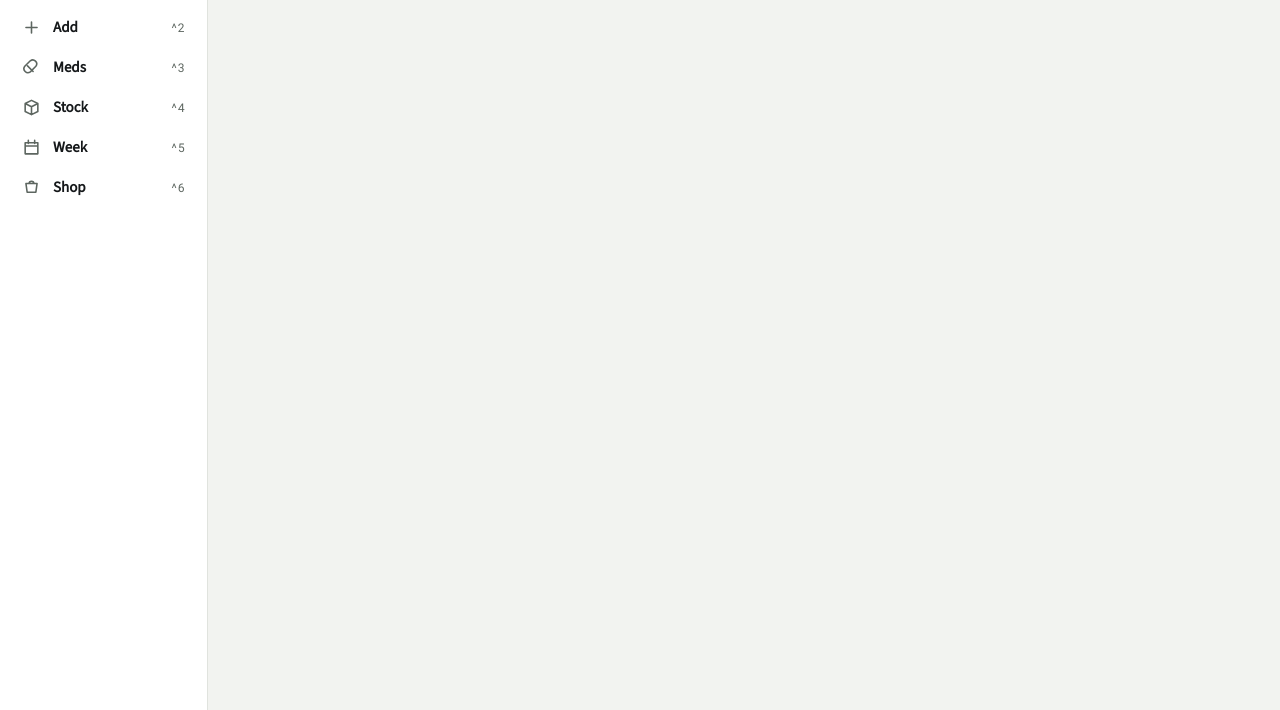
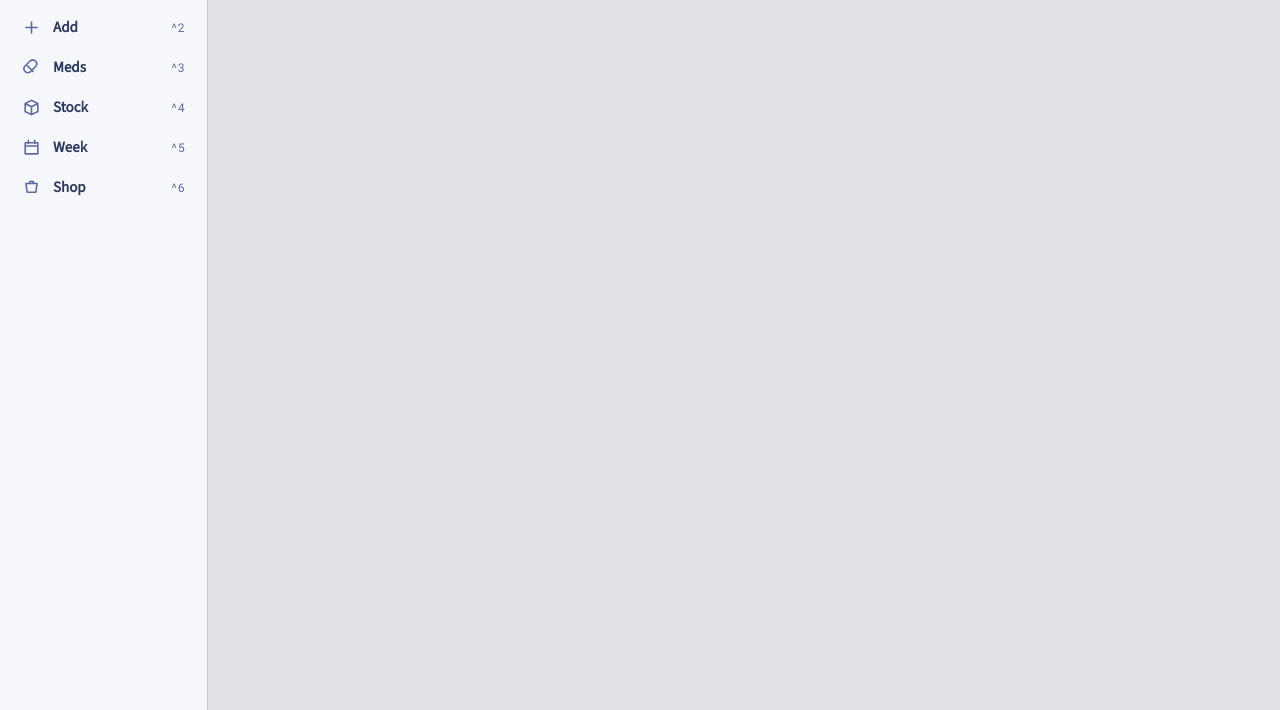
Before and after one commit to sudo-panda/privatei, a website built with Vite: page ui/index.html in a window 1280 px wide. Shown: the part 90-800 px from the top of the page. Built offline with nearby package versions, Linux system fonts and the light colour scheme.

Commit message:
Tokyo Night colours (Day in light mode) and a thin-line eye icon; v0.3.0
Co-Authored-By: Claude Opus 5.5 <noreply@anthropic.com>

```diff
--- a/Cargo.toml
+++ b/Cargo.toml
@@ -3,7 +3,7 @@ resolver = "2"
 members = ["crates/privatei-core", "apps/desktop"]
 
 [workspace.package]
-version = "0.2.1"
+version = "0.3.0"
 edition = "2021"
 license = "UNLICENSED"
 
--- a/apps/desktop/tauri.conf.json
+++ b/apps/desktop/tauri.conf.json
@@ -1,7 +1,7 @@
 {
   "$schema": "https://schema.tauri.app/config/2",
   "productName": "PrivateI",
-  "version": "0.2.1",
+  "version": "0.3.0",
   "identifier": "app.privatei.desktop",
   "build": {
     "frontendDist": "../../ui/dist",
--- a/package.json
+++ b/package.json
@@ -1,7 +1,7 @@
 {
   "name": "privatei",
   "private": true,
-  "version": "0.2.1",
+  "version": "0.3.0",
   "type": "module",
   "scripts": {
     "dev": "vite --config ui/vite.config.js",
--- a/ui/src/screens/today.js
+++ b/ui/src/screens/today.js
@@ -66,7 +66,7 @@ function render() {
     h('div', { class: `bar ${d.over ? 'over' : ''}`, role: 'progressbar', 'aria-label': 'Energy against target', 'aria-valuemin': 0, 'aria-valuemax': n0(d.target), 'aria-valuenow': n0(d.kcal) }, h('span', { style: `width:${kPct}%` })),
     h('div', { class: 'row spread' }, h('h3', { text: 'Protein' }), h('span', { class: `small ${d.protMet ? 'ok' : 'muted'}`, text: d.protMet ? 'Floor reached' : `${n1(d.protFloor - d.prot)} g to go` })),
     h('div', { class: 'row' }, h('span', { class: 'big', 'data-testid': 'prot', text: n1(d.prot) }), h('span', { class: 'muted num', text: `/ ${n0(d.protFloor)} g` })),
-    h('div', { class: `bar ${d.protMet ? 'good' : ''}`, role: 'progressbar', 'aria-label': 'Protein against floor', 'aria-valuemin': 0, 'aria-valuemax': n0(d.protFloor), 'aria-valuenow': n1(d.prot) }, h('span', { style: `width:${pPct}%` })),
+    h('div', { class: `bar prot ${d.protMet ? 'good' : ''}`, role: 'progressbar', 'aria-label': 'Protein against floor', 'aria-valuemin': 0, 'aria-valuemax': n0(d.protFloor), 'aria-valuenow': n1(d.prot) }, h('span', { style: `width:${pPct}%` })),
     d.burn > 0
       ? h(
           'label',
--- a/ui/src/styles.css
+++ b/ui/src/styles.css
@@ -1,16 +1,19 @@
 :root {
-  --bg: #F2F3F0;
-  --surface: #FFFFFF;
-  --line: #E0E3DE;
-  --ink: #15181A;
-  --muted: #5D6660;
-  --accent: #0F5257;
-  --warn: #9A5F10;
-  --over: #B4463F;
-  --good: #2E6B3F;
+  /* Tokyo Night Day */
+  --bg: #E1E2E7;
+  --surface: #F6F7FA;
+  --line: #C4C8DA;
+  --ink: #2F3A5F;
+  --muted: #5E6A9E;
+  --accent: #9854F1;
+  --energy: #2E7DE9;
+  --protein: #587539;
+  --warn: #B15C00;
+  --over: #F52A65;
+  --good: #587539;
   --on-accent: #FFFFFF;
-  --soft: rgba(15, 82, 87, 0.08);
-  --shadow: 0 1px 2px rgba(21, 24, 26, 0.06), 0 2px 8px rgba(21, 24, 26, 0.04);
+  --soft: rgba(152, 84, 241, 0.10);
+  --shadow: 0 1px 2px rgba(47, 58, 95, 0.06), 0 2px 8px rgba(47, 58, 95, 0.05);
   --radius: 14px;
   --f-head: "Archivo", -apple-system, BlinkMacSystemFont, "Helvetica Neue", sans-serif;
   --f-body: "Source Sans 3", -apple-system, BlinkMacSystemFont, "Helvetica Neue", sans-serif;
@@ -20,17 +23,20 @@
 
 @media (prefers-color-scheme: dark) {
   :root {
-    --bg: #15181A;
-    --surface: #1E2224;
-    --line: #2E3437;
-    --ink: #E8EBE6;
-    --muted: #9BA49D;
-    --accent: #6FB57F;
-    --warn: #D99A4E;
-    --over: #E8776B;
-    --good: #6FD08C;
-    --on-accent: #15181A;
-    --soft: rgba(111, 181, 127, 0.12);
+    /* Tokyo Night */
+    --bg: #1A1B26;
+    --surface: #24283B;
+    --line: #2F3549;
+    --ink: #C0CAF5;
+    --muted: #9AA5CE;
+    --accent: #BB9AF7;
+    --energy: #7AA2F7;
+    --protein: #9ECE6A;
+    --warn: #FF9E64;
+    --over: #F7768E;
+    --good: #9ECE6A;
+    --on-accent: #1A1B26;
+    --soft: rgba(187, 154, 247, 0.12);
     --shadow: none;
   }
 }
@@ -139,7 +145,8 @@ input[type="checkbox"] { width: 22px; height: 22px; accent-color: var(--accent);
 .ok { color: var(--good); font-size: 14px; }
 
 .bar { height: 12px; border-radius: 999px; background: var(--line); overflow: hidden; }
-.bar > span { display: block; height: 100%; border-radius: 999px; background: var(--accent); transition: width 0.25s; }
+.bar > span { display: block; height: 100%; border-radius: 999px; background: var(--energy); transition: width 0.25s; }
+.bar.prot > span { background: var(--protein); }
 .bar.over > span { background: var(--over); box-shadow: 0 0 12px var(--over); }
 .bar.over { box-shadow: 0 0 10px color-mix(in srgb, var(--over) 55%, transparent); }
 .bar.good > span { background: var(--good); }
@@ -160,7 +167,7 @@ input[type="checkbox"] { width: 22px; height: 22px; accent-color: var(--accent);
 
 .toasts { position: fixed; left: 0; right: 0; bottom: 84px; display: flex; flex-direction: column; align-items: center; gap: 6px; pointer-events: none; z-index: 50; padding: 0 16px; }
 .toast { background: var(--ink); color: var(--bg); padding: 10px 16px; border-radius: 12px; font-weight: 600; max-width: 440px; box-shadow: 0 4px 16px rgba(0,0,0,0.2); }
-.toast.error { background: var(--over); color: #fff; }
+.toast.error { background: var(--over); color: var(--on-accent); }
 
 .backdrop { position: fixed; inset: 0; background: rgba(10, 12, 13, 0.45); z-index: 40; display: flex; align-items: flex-end; justify-content: center; }
 .sheet {
```
Also changed, not shown: CLAUDE.md (+2 -0 lines), ui/tests/app.spec.js (+3 -3 lines), apps/desktop/icon.svg, apps/desktop/icons/128x128.png, apps/desktop/icons/128x128@2x.png, apps/desktop/icons/32x32.png, apps/desktop/icons/64x64.png, apps/desktop/icons/icon.ico, apps/desktop/icons/icon.png, 3 other files.
